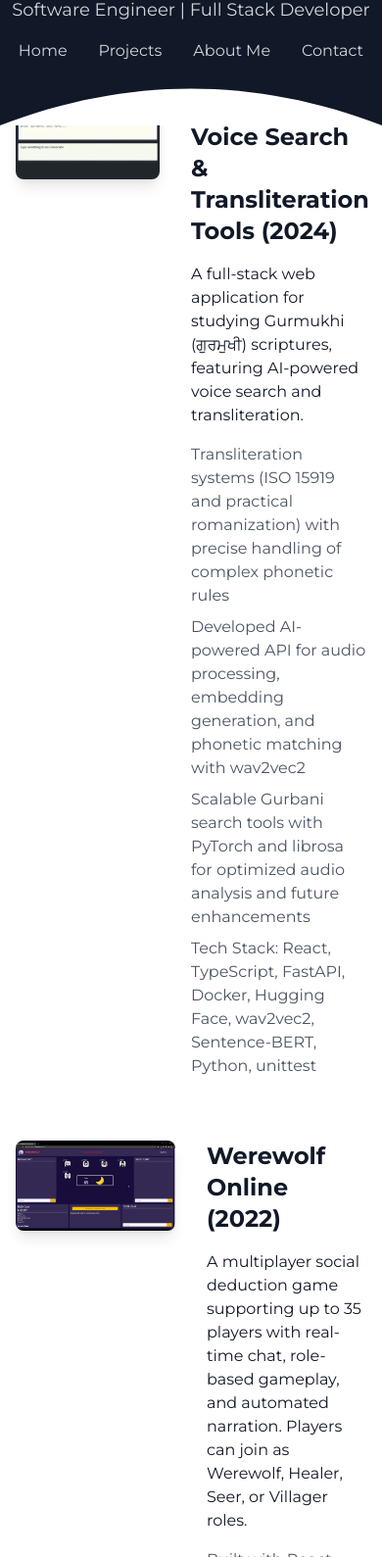
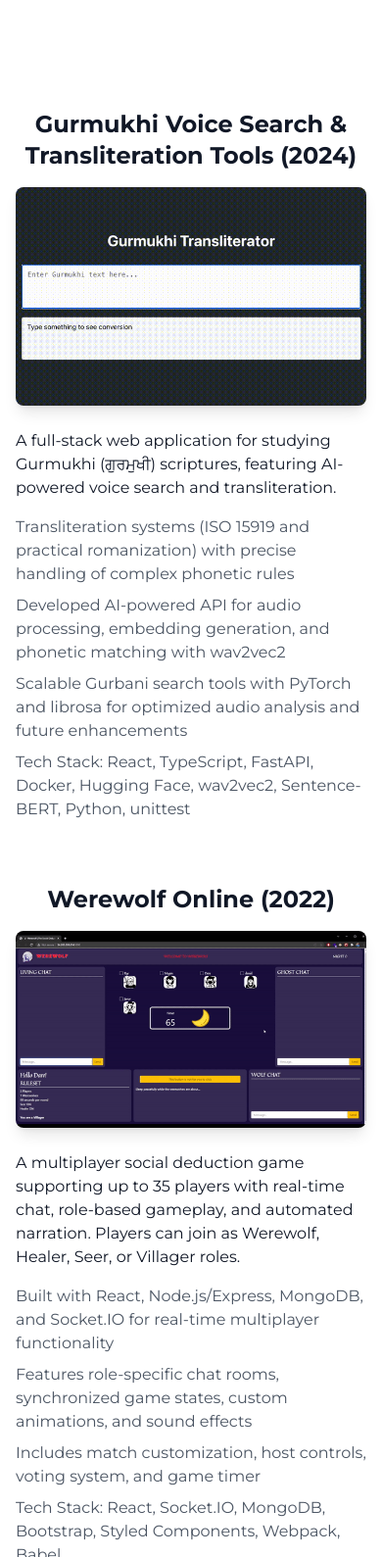
Before and after one commit to thehimmat/thehimmat.github.io, a plain HTML site: page projects.html in a window 390 px wide. Shown: the part 148-1737 px from the top of the page at 98% size. Drawn offline with Linux system fonts and the light colour scheme.

Commit message:
adjust spacing

```diff
--- a/projects.html
+++ b/projects.html
@@ -9,11 +9,11 @@
 </head>
 <body class="bg-white text-gray-900 font-['Montserrat']">
     <header class="fixed w-full top-0 z-50">
-        <div class="bg-gray-900 text-center pt-10 relative">
-            <div class="relative z-10">
-                <h1 class="text-5xl font-bold text-white">Himmat Singh Khalsa</h1>
-                <p class="text-lg mt-2 text-gray-300">Software Engineer | Full Stack Developer</p>
-                <nav class="flex justify-center space-x-8 mt-4 pb-16">
+        <div class="bg-gray-900 text-center py-4 sm:pt-10 sm:pb-8 relative">
+            <div class="relative z-10 px-4">
+                <h1 class="text-3xl sm:text-5xl font-bold text-white">Himmat Singh Khalsa</h1>
+                <p class="text-base sm:text-lg mt-2 text-gray-300">Software Engineer | Full Stack Developer</p>
+                <nav class="flex flex-wrap justify-center gap-3 sm:gap-8 mt-3 sm:mt-4">
                     <a href="index.html" class="text-gray-300 hover:text-white hover:underline transition-all duration-200">Home</a>
                     <a href="projects.html" class="text-gray-300 hover:text-white hover:underline transition-all duration-200">Projects</a>
                     <a href="index.html#about" class="text-gray-300 hover:text-white hover:underline transition-all duration-200">About Me</a>
@@ -21,27 +21,34 @@
                 </nav>
             </div>
             <div class="absolute bottom-0 left-0 w-full overflow-hidden">
-                <svg viewBox="0 0 1440 100" preserveAspectRatio="none" class="relative block w-full h-[50px]">
+                <svg viewBox="0 0 1440 100" preserveAspectRatio="none" class="relative block w-full h-[25px] sm:h-[50px]">
                     <path fill="#ffffff" d="M0,100 C480,0 960,0 1440,100 L1440,100 L0,100 Z"></path>
                 </svg>
             </div>
         </div>
     </header>
 
-    <main class="max-w-5xl mx-auto px-4 py-12 sm:px-6 lg:px-8 mt-48">
+    <main class="max-w-5xl mx-auto px-4 py-12 sm:px-6 lg:px-8" style="margin-top: max(120px, 25vh)">
         <div class="space-y-16">
             <!-- Gurmukhi Project -->
-            <div class="flex gap-8 items-start">
-                <div class="w-1/2">
+            <div class="block sm:flex gap-8 items-start">
+                <div class="w-full sm:w-1/2 order-2 sm:order-none mb-6 sm:mb-0">
+                    <h3 class="text-2xl font-bold mb-4 block sm:hidden text-center">
+                        <a href="https://github.com/thehimmat/gurmukhi-voice-search"
+                           class="hover:text-gray-600 hover:underline transition-all duration-200"
+                           target="_blank">
+                            Gurmukhi Voice Search & Transliteration Tools (2024)
+                        </a>
+                    </h3>
                     <img src="gurmukhiTransliteratorDemo.gif"
                          alt="Gurmukhi Transliteration Demo"
                          class="w-full rounded-lg shadow-lg"
                     />
                 </div>
-                <div class="w-1/2">
-                    <h3 class="text-2xl font-bold mb-4">
+                <div class="w-full sm:w-1/2">
+                    <h3 class="text-2xl font-bold mb-4 hidden sm:block">
                         <a href="https://github.com/thehimmat/gurmukhi-voice-search"
-                           class="hover:text-gray-600 transition-colors duration-200"
+                           class="hover:text-gray-600 hover:underline transition-all duration-200"
                            target="_blank">
                             Gurmukhi Voice Search & Transliteration Tools (2024)
                         </a>
@@ -57,17 +64,24 @@
             </div>
 
             <!-- Werewolf Project -->
-            <div class="flex gap-8 items-start">
-                <div class="w-1/2">
+            <div class="block sm:flex gap-8 items-start">
+                <div class="w-full sm:w-1/2 order-2 sm:order-none mb-6 sm:mb-0">
+                    <h3 class="text-2xl font-bold mb-4 block sm:hidden text-center">
+                        <a href="https://github.com/thehimmat/werewolf"
+                           class="hover:text-gray-600 hover:underline transition-all duration-200"
+                           target="_blank">
+                            Werewolf Online (2022)
+                        </a>
+                    </h3>
                     <img src="werewolfGif.gif"
                          alt="Werewolf Online Game Demo"
                          class="w-full rounded-lg shadow-lg"
                     />
                 </div>
-                <div class="w-1/2">
-                    <h3 class="text-2xl font-bold mb-4">
+                <div class="w-full sm:w-1/2">
+                    <h3 class="text-2xl font-bold mb-4 hidden sm:block">
                         <a href="https://github.com/thehimmat/werewolf"
-                           class="hover:text-gray-600 transition-colors duration-200"
+                           class="hover:text-gray-600 hover:underline transition-all duration-200"
                            target="_blank">
                             Werewolf Online (2022)
                         </a>
```
Also changed, not shown: contact.html (+8 -8 lines), index.html (+66 -64 lines), output.css.
